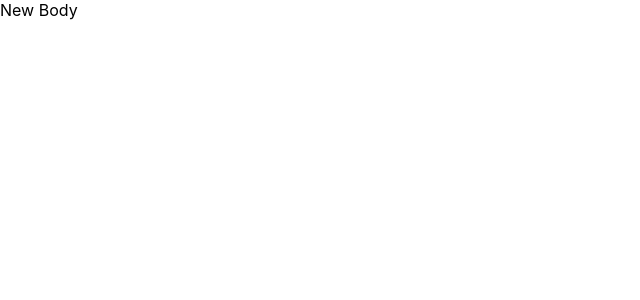
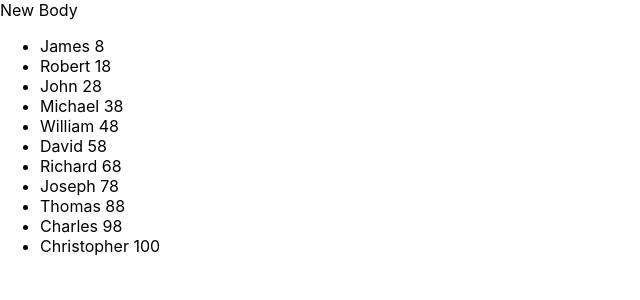
Before and after one commit to AnnAntonova2310/microtasks, a React (Create React App) app: page / in a window 1280 px wide. Shown: the top 300 px of the page, without its empty margins (0-640 px from the left). Built offline with nearby package versions, Linux system fonts and the light colour scheme.

Commit message:
Repetition map1

```diff
--- a/package.json
+++ b/package.json
@@ -10,10 +10,12 @@
     "@types/node": "^16.7.13",
     "@types/react": "^18.0.0",
     "@types/react-dom": "^18.0.0",
+    "@types/uuid": "^8.3.4",
     "react": "^18.2.0",
     "react-dom": "^18.2.0",
     "react-scripts": "5.0.1",
     "typescript": "^4.4.2",
+    "uuid": "^9.0.0",
     "web-vitals": "^2.1.0"
   },
   "scripts": {
--- a/src/MicroTasks.tsx
+++ /dev/null
@@ -1,12 +0,0 @@
-import React from 'react';
-import Body from "./Body";
-
-const MicroTasks = () => {
-    return (
-        <div>
-            <Body title={'New Body'}/>
-        </div>
-    );
-};
-
-export default MicroTasks;
--- /dev/null
+++ b/src/Repetition/MicroTasks.tsx
@@ -0,0 +1,47 @@
+import React from 'react';
+import Body from "./Body";
+import {NewComponent} from "./NewComponent";
+
+export type studentType ={
+    id: number
+    name: string
+    age: number
+}
+
+export  type topCarType={
+    manufacturer:string
+    model:string
+}
+
+
+
+const MicroTasks = () => {
+    const students = [
+        {id: 1, name: "James", age: 8},
+        {id: 2, name: "Robert", age: 18},
+        {id: 3, name: "John", age: 28},
+        {id: 4, name: "Michael", age: 38},
+        {id: 5, name: "William", age: 48},
+        {id: 6, name: "David", age: 58},
+        {id: 7, name: "Richard", age: 68},
+        {id: 8, name: "Joseph", age: 78},
+        {id: 9, name: "Thomas", age: 88},
+        {id: 10, name: "Charles", age: 98},
+        {id: 11, name: "Christopher", age: 100},
+    ]
+
+    const topCars = [
+        {manufacturer:"BMW",model:'m5cs'},
+        {manufacturer:"Mercedes",model:'e63s'},
+        {manufacturer:"Audi",model:'rs6'}
+    ]
+
+    return (
+        <div>
+            <Body title={'New Body'}/>
+            <NewComponent students={students} topCars={topCars}/>
+        </div>
+    );
+};
+
+export default MicroTasks;
--- /dev/null
+++ b/src/Repetition/NewComponent.tsx
@@ -0,0 +1,27 @@
+import React from 'react';
+import {studentType, topCarType} from "./MicroTasks";
+
+
+type NewComponentType = {
+    students: Array<studentType>
+    topCars: Array<topCarType>
+
+}
+
+
+
+export const NewComponent = (props: NewComponentType) => {
+    return (
+        <ul>
+            {props.students.map((s, index) => {
+                return (
+                    <li key={index}>
+                        <span>   {s.name} </span>
+                        <span>   {s.age} </span>
+
+                    </li>
+                )
+            })}
+        </ul>
+    );
+};
--- a/src/index.tsx
+++ b/src/index.tsx
@@ -3,7 +3,7 @@ import ReactDOM from 'react-dom';
 import './index.css';
 import App from './App';
 import * as serviceWorker from './serviceWorker';
-import MicroTasks from "./MicroTasks";
+import MicroTasks from "./Repetition/MicroTasks";
 
 
 ReactDOM.render(<MicroTasks />,  document.getElementById('root'));
```
Also changed, not shown: src/Repetition/Body.tsx (renamed from src/Body.tsx), 1 other file (tests, documents, lock files or other folders).
